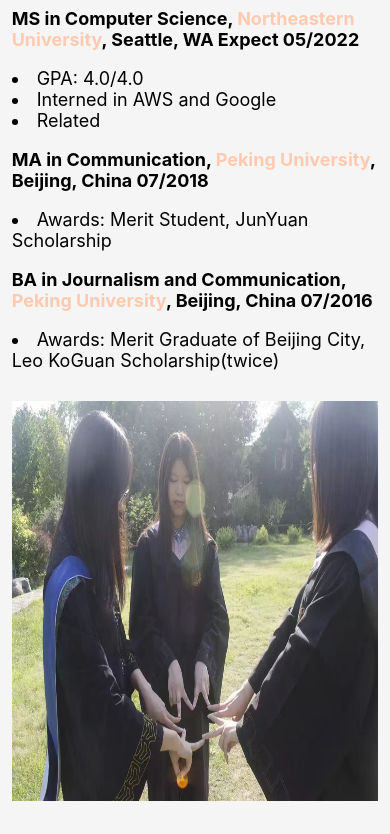
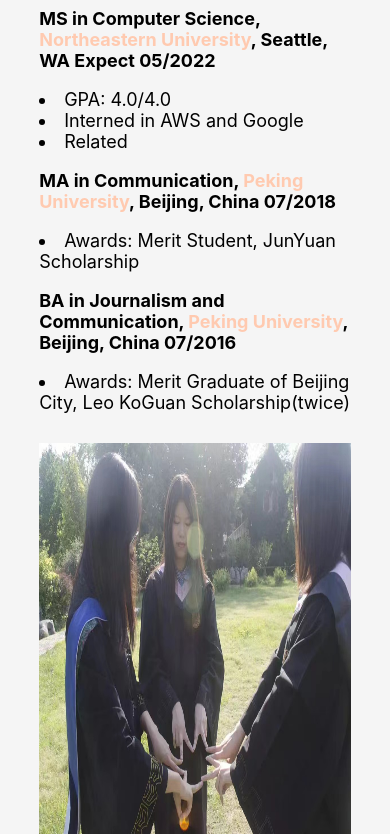
Before and after one commit to YuanYao-Ada/Project1, a plain HTML site: page index.html in a window 390 px wide. Shown: the part 296-1130 px from the top of the page. Drawn offline with Linux system fonts and the light colour scheme.

Commit message:
Update home.css

```diff
--- a/home.css
+++ b/home.css
@@ -21,7 +21,7 @@
 @media (max-width: 600px) {
 	.introduction-flex-item {
 		margin: auto;
-		object-fit: ;
+		width: 85%;
 	}
 }
 
```
